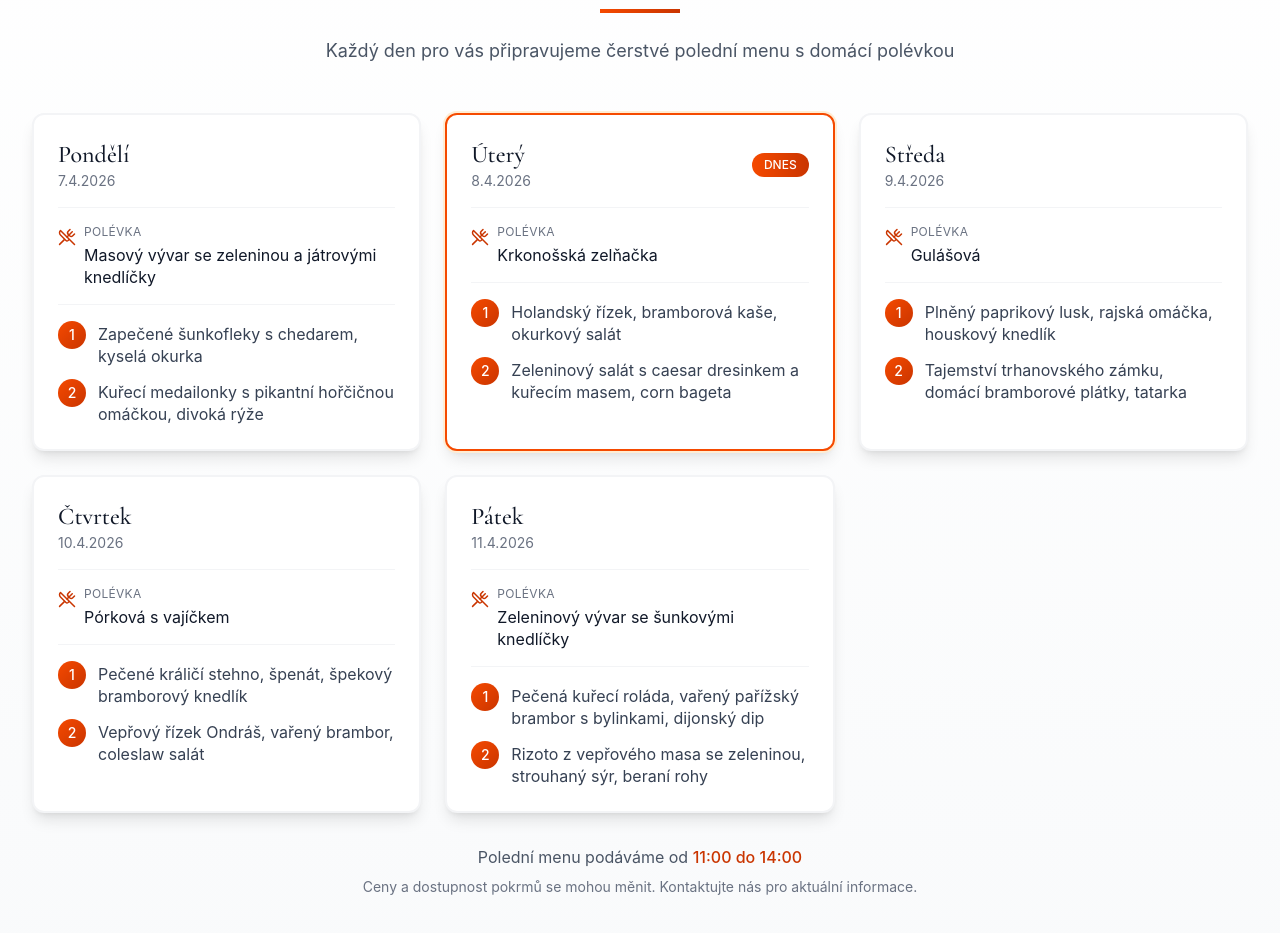
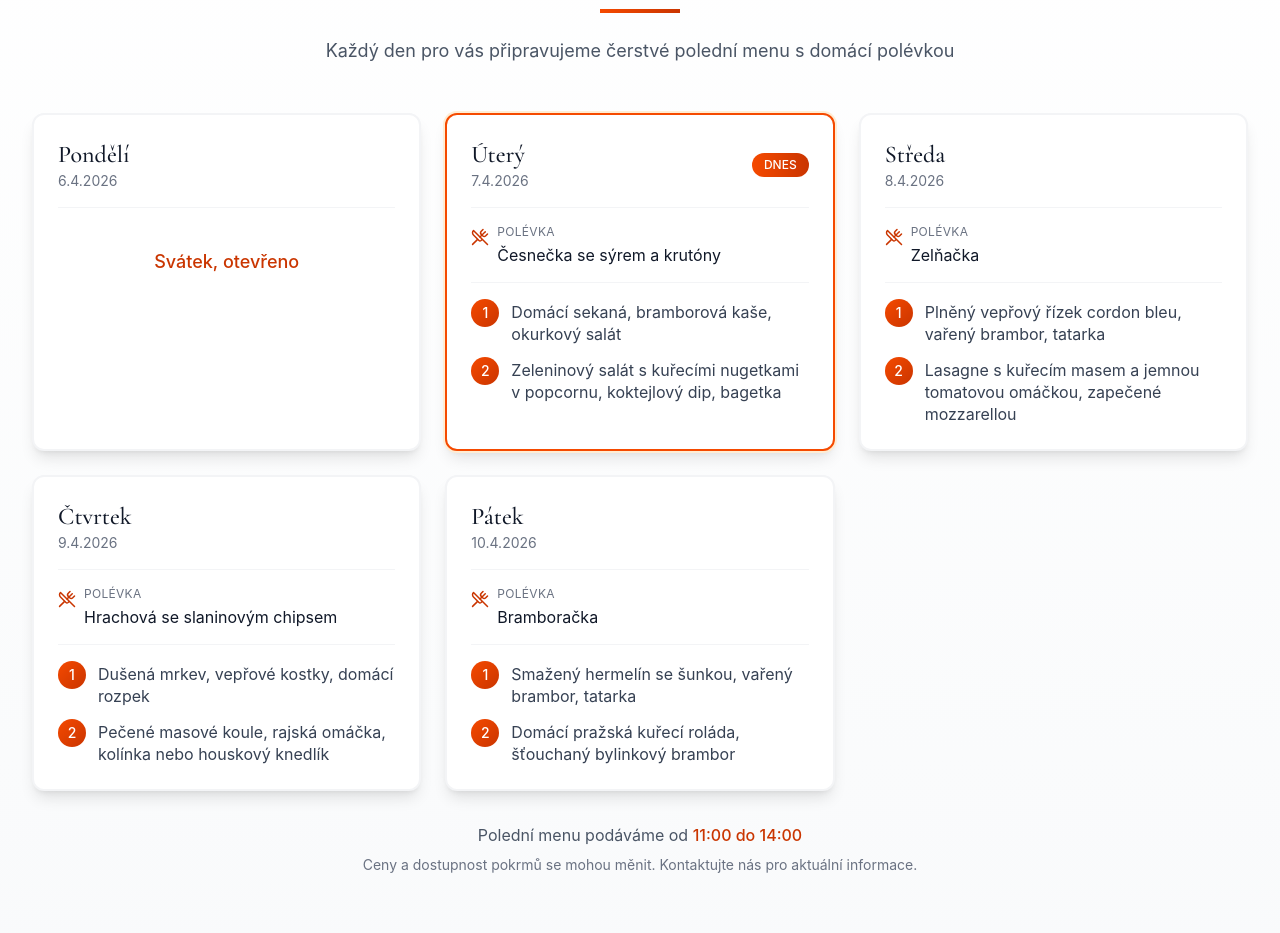
Before and after one commit to mesconliska-maker/Z-meck-restaurace, a React (Vite) app: page / in a window 1280 px wide. Shown: the part 991-1924 px from the top of the page. Built offline with nearby package versions, Linux system fonts and the light colour scheme; no server answers.

Commit message:
Aktualizace týdenního menu 6.–10. 4. 2026
Pondělí jako svátek (otevřeno, bez menu), Úterý–Pátek s novými
polévkami a hlavními jídly. Přidána podpora pro zobrazení poznámky
u svátečních dnů.

https://claude.ai/code/session_01AR9tUbmsYEneo5HfTkRccr

```diff
--- a/src/app/components/WeeklyMenu.tsx
+++ b/src/app/components/WeeklyMenu.tsx
@@ -12,6 +12,7 @@ interface DayMenu {
   isToday: boolean;
   soup: string;
   meals: Meal[];
+  note?: string;
 }
 
 const SHEET_ID = "1OJp1WUjXfYEXAOIh4AM08gBg4JumJS0Yd8DDlXi1API";
@@ -19,43 +20,41 @@ const SHEET_URL = `https://docs.google.com/spreadsheets/d/${SHEET_ID}/gviz/tq?tq
 
 const fallbackMenu: DayMenu[] = [
   {
-    day: "Pondělí", date: "7.4.2026", isToday: false,
-    soup: "Masový vývar se zeleninou a játrovými knedlíčky",
+    day: "Pondělí", date: "6.4.2026", isToday: false,
+    note: "Svátek, otevřeno",
+    soup: "",
+    meals: []
+  },
+  {
+    day: "Úterý", date: "7.4.2026", isToday: false,
+    soup: "Česnečka se sýrem a krutóny",
     meals: [
-      { number: "1", name: "Zapečené šunkofleky s chedarem, kyselá okurka" },
-      { number: "2", name: "Kuřecí medailonky s pikantní hořčičnou omáčkou, divoká rýže" }
+      { number: "1", name: "Domácí sekaná, bramborová kaše, okurkový salát" },
+      { number: "2", name: "Zeleninový salát s kuřecími nugetkami v popcornu, koktejlový dip, bagetka" }
     ]
   },
   {
-    day: "Úterý", date: "8.4.2026", isToday: false,
-    soup: "Krkonošská zelňačka",
+    day: "Středa", date: "8.4.2026", isToday: false,
+    soup: "Zelňačka",
     meals: [
-      { number: "1", name: "Holandský řízek, bramborová kaše, okurkový salát" },
-      { number: "2", name: "Zeleninový salát s caesar dresinkem a kuřecím masem, corn bageta" }
+      { number: "1", name: "Plněný vepřový řízek cordon bleu, vařený brambor, tatarka" },
+      { number: "2", name: "Lasagne s kuřecím masem a jemnou tomatovou omáčkou, zapečené mozzarellou" }
     ]
   },
   {
-    day: "Středa", date: "9.4.2026", isToday: false,
-    soup: "Gulášová",
+    day: "Čtvrtek", date: "9.4.2026", isToday: false,
+    soup: "Hrachová se slaninovým chipsem",
     meals: [
-      { number: "1", name: "Plněný paprikový lusk, rajská omáčka, houskový knedlík" },
-      { number: "2", name: "Tajemství trhanovského zámku, domácí bramborové plátky, tatarka" }
+      { number: "1", name: "Dušená mrkev, vepřové kostky, domácí rozpek" },
+      { number: "2", name: "Pečené masové koule, rajská omáčka, kolínka nebo houskový knedlík" }
     ]
   },
   {
-    day: "Čtvrtek", date: "10.4.2026", isToday: false,
-    soup: "Pórková s vajíčkem",
+    day: "Pátek", date: "10.4.2026", isToday: false,
+    soup: "Bramboračka",
     meals: [
-      { number: "1", name: "Pečené králičí stehno, špenát, špekový bramborový knedlík" },
-      { number: "2", name: "Vepřový řízek Ondráš, vařený brambor, coleslaw salát" }
-    ]
-  },
-  {
-    day: "Pátek", date: "11.4.2026", isToday: false,
-    soup: "Zeleninový vývar se šunkovými knedlíčky",
-    meals: [
-      { number: "1", name: "Pečená kuřecí roláda, vařený pařížský brambor s bylinkami, dijonský dip" },
-      { number: "2", name: "Rizoto z vepřového masa se zeleninou, strouhaný sýr, beraní rohy" }
+      { number: "1", name: "Smažený hermelín se šunkou, vařený brambor, tatarka" },
+      { number: "2", name: "Domácí pražská kuřecí roláda, šťouchaný bylinkový brambor" }
     ]
   }
 ];
@@ -169,6 +168,12 @@ export function WeeklyMenu() {
                   )}
                 </div>
 
+                {day.note ? (
+                  <div className="flex items-center justify-center py-6">
+                    <span className="text-orange-700 font-medium text-lg">{day.note}</span>
+                  </div>
+                ) : (
+                  <>
                     <div className="mb-4 pb-4 border-b border-gray-100">
                       <div className="flex items-start gap-2">
                         <UtensilsCrossed size={18} className="text-orange-700 mt-1 flex-shrink-0" />
@@ -189,6 +194,8 @@ export function WeeklyMenu() {
                         </div>
                       ))}
                     </div>
+                  </>
+                )}
               </div>
             ))}
           </div>
```
Lines whose indentation alone changed are shown as unchanged.
